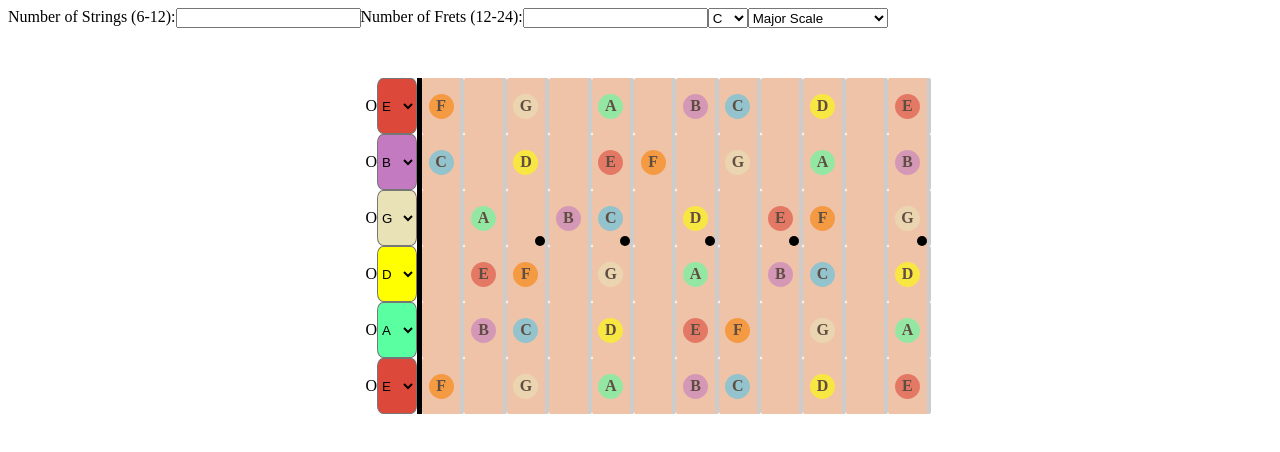
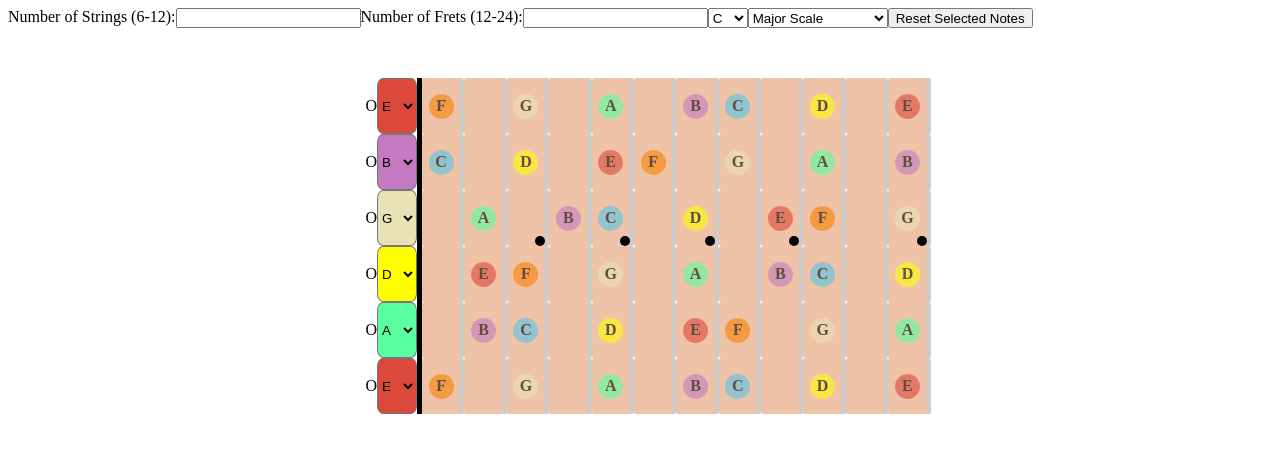
Before and after one commit to ShirelleW/RiffTheory, a Next.js app: page / in a window 1280 px wide. Shown: the top 452 px of the page. Built offline with nearby package versions, Linux system fonts and the light colour scheme.

Commit message:
Added reset for selected notes

```diff
--- a/pages/Controls.jsx
+++ b/pages/Controls.jsx
@@ -3,7 +3,6 @@ import { useState } from 'react';
 import { notes } from '../Context/utils';
 import { chordTypes } from '../Context/utils';
 import { SelectedNotesContext } from '../Context/SelectedNotesContext';
-import ToggleButton from '@mui/material/ToggleButton';
 import String from './String';
 import styles from '../styles/Styles.module.css'
 
@@ -21,7 +20,6 @@ const Controls = () => {
         1: "E", 2: "B", 3: "G", 4: "D", 5: "A", 6: "E"
     })
 
-    const [openView, setOpenView] = useState(true)
 
     const [noteHexes] = useState(['#57C4E5', '#C8F0D8', '#ffff00', '#F97068', '#DC493A', '#F77F00', '#FCBF49', '#EAE2B7', '#2C6E49', '#59FFA0', '#DB222A', '#C47AC0'])
 
@@ -67,7 +65,6 @@ const Controls = () => {
     }
 
     const resetFretboard = () => {
-        setModeNotes([])
         setSelectedNotes([])
     }
 
@@ -96,6 +93,10 @@ const Controls = () => {
                             Object.entries(chordTypes)?.map((type) => <option key={type} style={{ backgroundColor: type[1] === null && 'silver' }} disabled={type[1] === null && true} value={type[0]}>{type[0]}</option>)
                         }
                     </select>
+
+                    <button type='button' onClick={resetFretboard}>
+                        Reset Selected Notes
+                    </button>
                 </form>
 
                 <div className={styles.fretboardHolder}>
@@ -128,7 +129,6 @@ const Controls = () => {
                                         numOfFrets={numOfFrets}
                                         stringNum={stringNotePairs[0]}
                                         openNote={stringNotePairs[1]}
-                                        openView={openView}
                                         noteHexes={noteHexes}
                                     />
                                 </div>
```
Also changed, not shown: pages/ChordGroupings.jsx (deleted, +0 -13 lines).
